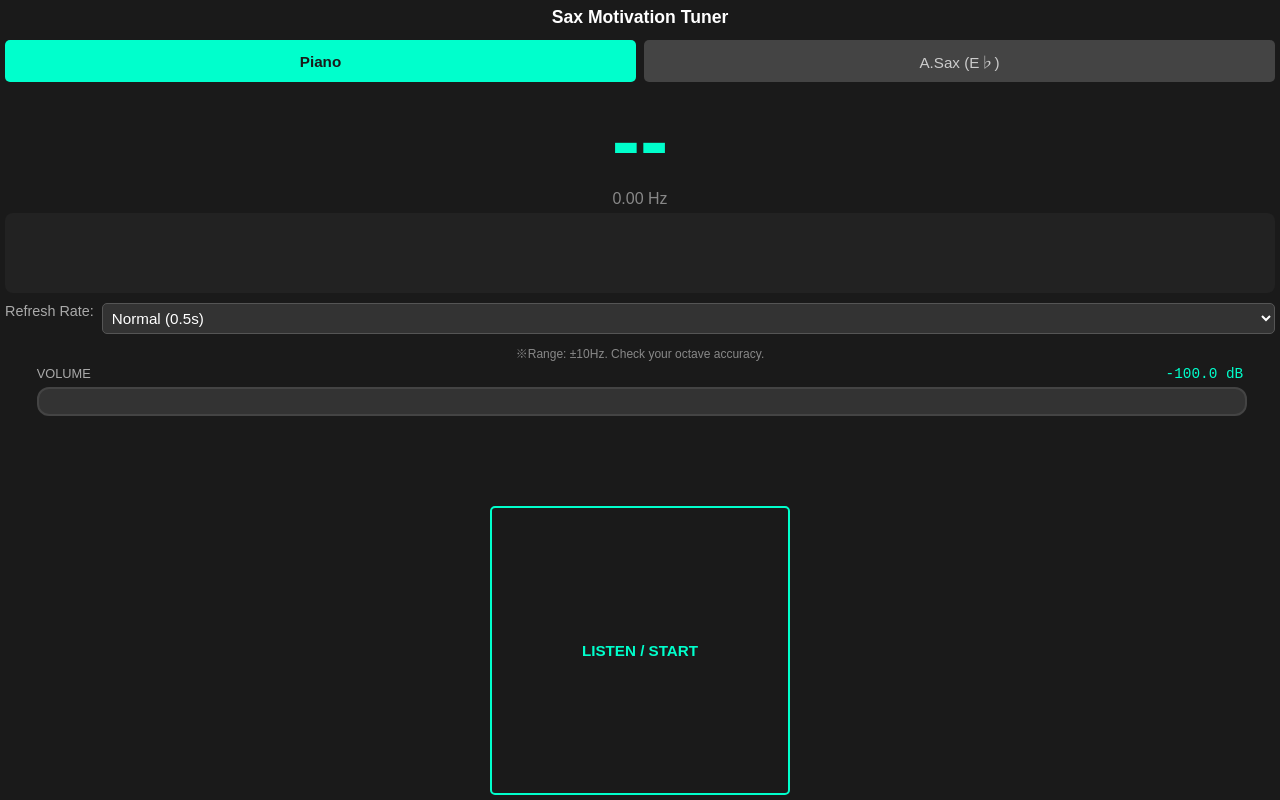
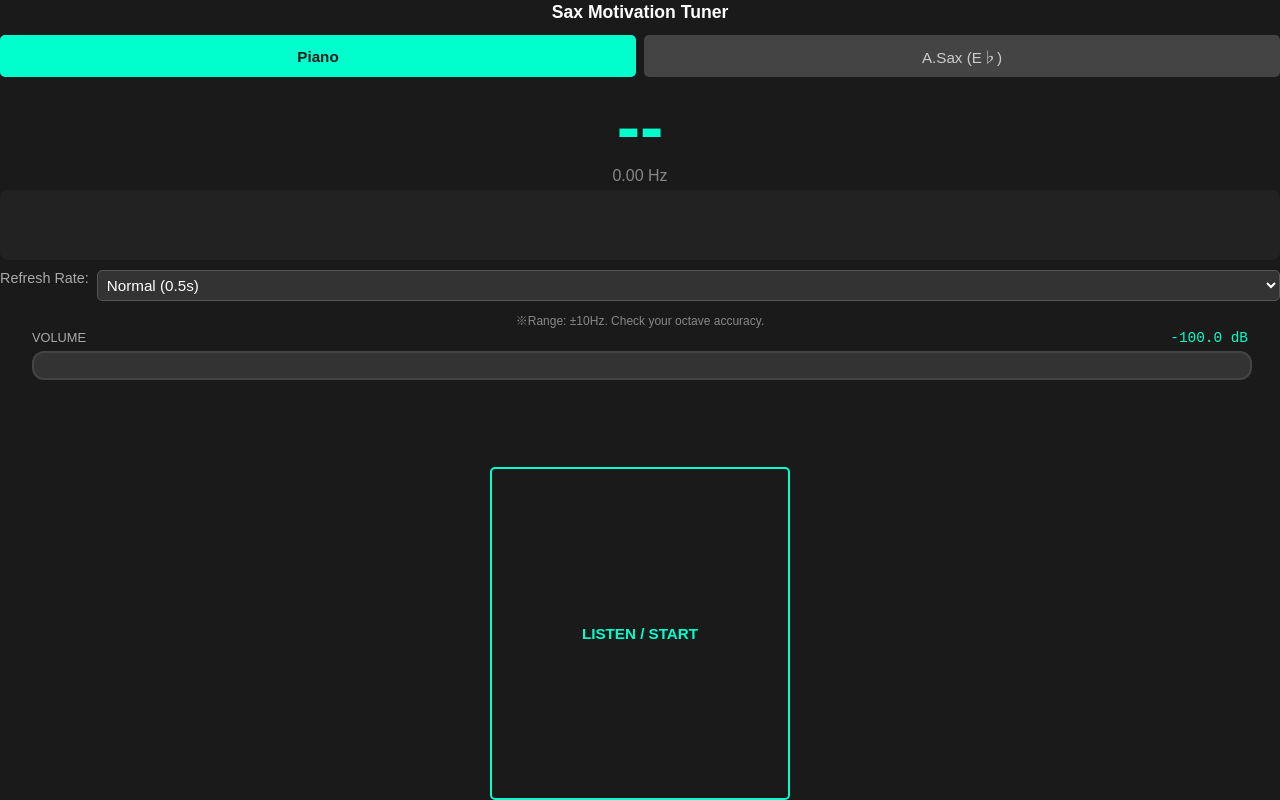
Before and after one commit to wiskerpaddy/webtunerMotivation, a plain HTML site: page index.html in a window 1280 px wide. Drawn offline with nearby package versions, Linux system fonts and the light colour scheme.

Commit message:
CSS修正

```diff
--- a/index.html
+++ b/index.html
@@ -178,42 +178,51 @@
             }
         }
 
-        /* --- PC/Chrome向けのレイアウト調整 --- */
+        /* --- PC/Chrome向け：スクロールを完全に封じ込める調整 --- */
         @media screen and (min-width: 768px) {
             body {
-                padding: 5px; /* 上下の余白を最小限に */
+                /* スクロールを禁止し、中身を中央に寄せる */
+                overflow: hidden !important;
+                padding: 0;
+                display: flex;
+                align-items: center;
                 justify-content: center;
             }
 
             .app-container {
-                max-height: 90vh; /* 画面の90%以内に収める */
-                justify-content: center; /* 要素を中央に寄せて余白を自動調整 */
-                gap: 5px; /* 要素間の隙間を一定にする */
+                /* 固定の高さではなく、ブラウザの表示枠に対して余裕を持たせる */
+                height: 90vh !important;
+                width: 95%;
+                max-width: 480px;
+                /* 要素間の隙間を詰め、中央に寄せる */
+                justify-content: center !important;
+                gap: 5px !important;
             }
 
-            h1 { margin: 5px 0; font-size: 1.2rem; }
+            /* 各パーツを数ピクセルずつダイエット */
+            h1 { font-size: 1.1rem !important; margin-bottom: 2px !important; }
 
             #note {
-                font-size: 80px; /* PCでは大きすぎないサイズに固定 */
-                margin: 0;
+                font-size: 70px !important; /* PCではこのサイズが安定します */
+                line-height: 1 !important;
             }
 
             canvas {
-                max-height: 80px; /* メーターを少しスリムに */
+                max-height: 70px !important; /* メーターをさらにスリムに */
+            }
+
+            #shout-box {
+                height: 50px !important; /* 叫び声エリアを圧縮 */
+                font-size: 1.3rem !important;
             }
 
             .volume-section {
-                margin: 5px 0;
-            }
-
-            #shout-box {
-                height: 60px;
-                margin: 5px 0;
+                margin: 2px 0 !important;
             }
 
             .btn-tuning {
-                margin-top: 5px;
-                padding: 10px;
+                padding: 8px !important;
+                margin-top: 5px !important;
             }
         }
     </style>
```
Also changed, not shown: icon.png.
